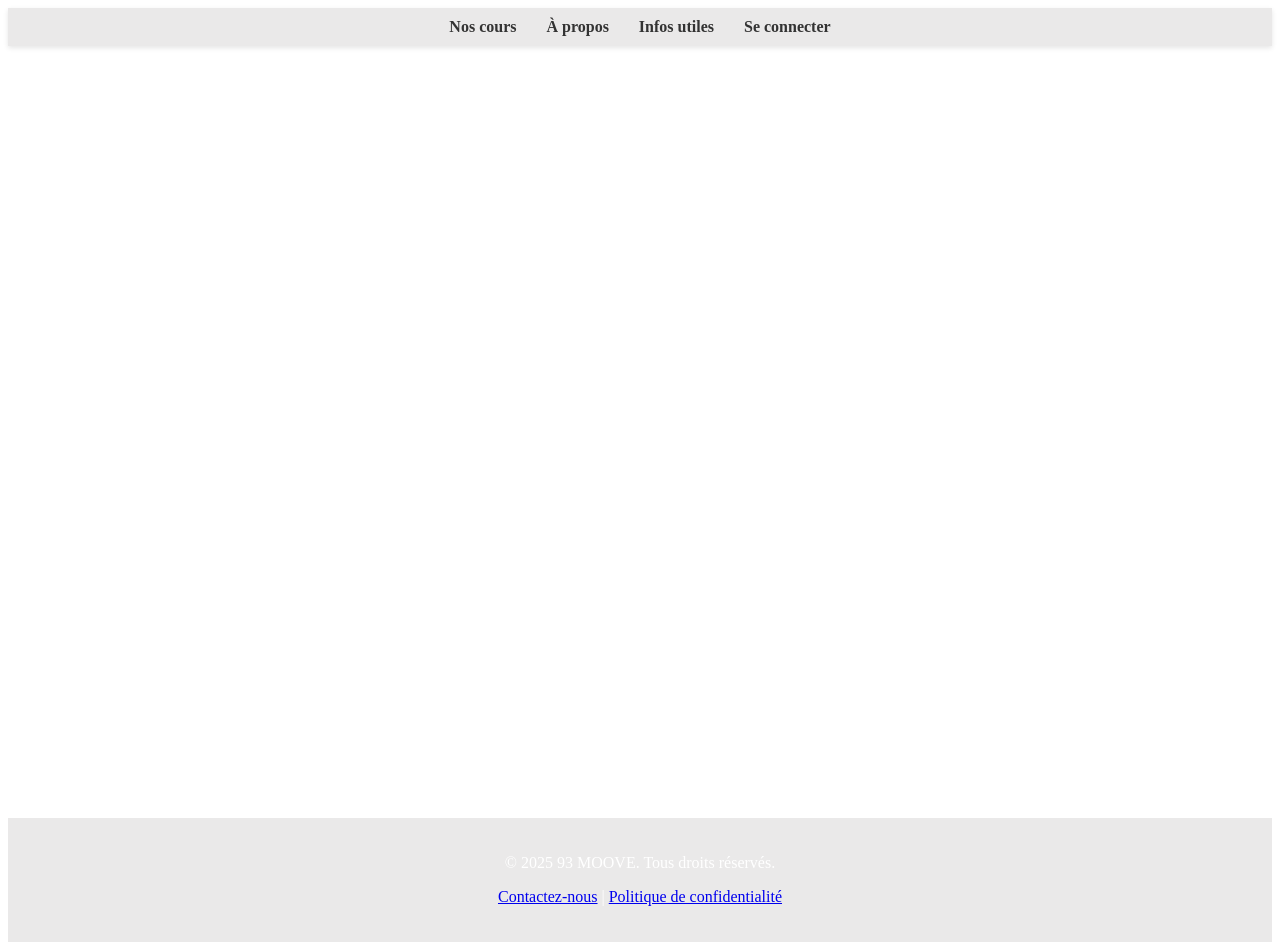
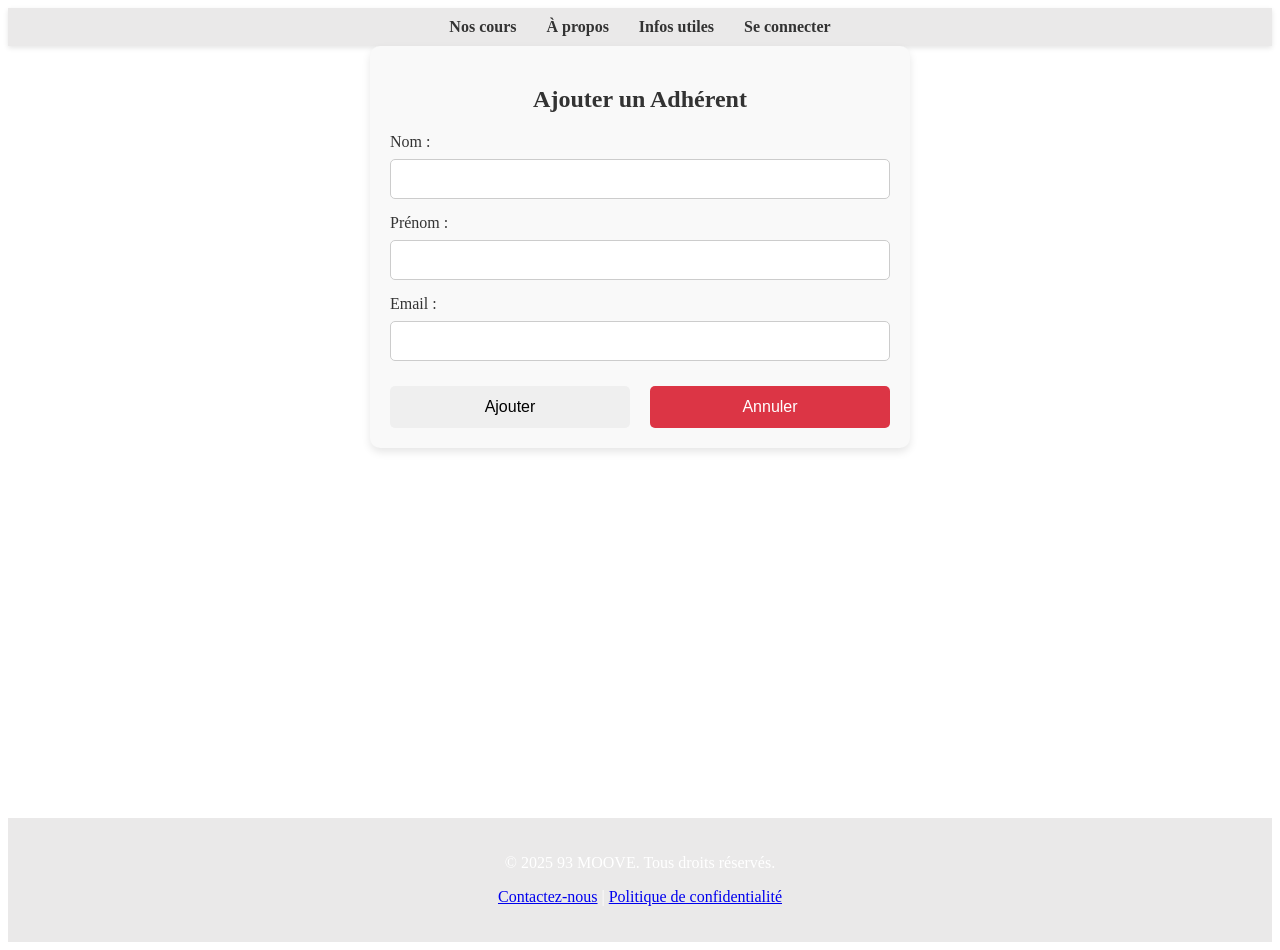
Before and after one commit to Dembele0785/DMZmarche, an Angular app: page /ajouter-adherent in a window 1280 px wide. Before the commit this address led to /. Built offline with nearby package versions, Linux system fonts and the light colour scheme.

Commit message:
comit sherentMarche

```diff
--- a/src/app/app.routes.ts
+++ b/src/app/app.routes.ts
@@ -9,6 +9,7 @@ import {AdminGuard} from './guards/admin.guard';
 import {ModifierCoursComponent} from './cours/ModifierCours/modifier-cours.component';
 import {AjouterCoursComponent} from './cours/AjouterCours/ajouter-cours.component';
 import {UserComponent} from './user/user.component';
+import {AjouterAdherentComponent} from './user/ajouter-adherent/ajouter-adherent.component';
 
 export const routes: Routes = [
   { path: 'cours', component: CoursComponent },
@@ -20,6 +21,7 @@ export const routes: Routes = [
   { path: 'modifier-cours/:id', component: ModifierCoursComponent },
   {path:  'ajouter-cours', component: AjouterCoursComponent},
   { path: 'users', component: UserComponent }, // Route pour afficher les adhérents
+  { path: 'ajouter-adherent', component: AjouterAdherentComponent }, // Ajouter un adhérent
 
 
 ];
--- a/src/app/services/user.service.ts
+++ b/src/app/services/user.service.ts
@@ -51,6 +51,16 @@ export class UserService {
     );
   }
 
+  addUser(user: User): Observable<User> {
+    return this.http.post<User>(`${this.apiUrl}/user`, user, { headers: this.auth.headers }).pipe(
+      catchError(error => {
+        console.error('Erreur lors de l\'ajout de l\'utilisateur', error);
+        throw error;
+      })
+    );
+  }
+
+
 
 
 
--- a/src/app/user/ajouter-adherent/ajouter-adherent.component.css
+++ b/src/app/user/ajouter-adherent/ajouter-adherent.component.css
@@ -1,44 +1,84 @@
+/* Conteneur du formulaire */
 .form-container {
-  max-width: 400px;
+  width: 100%;
+  max-width: 500px;
   margin: 0 auto;
   padding: 20px;
+  background-color: #f9f9f9;
   border-radius: 10px;
-  box-shadow: 0px 0px 10px rgba(0, 0, 0, 0.1);
+  box-shadow: 0px 4px 8px rgba(0, 0, 0, 0.1);
 }
 
-h2 {
+/* Style du titre du formulaire */
+.form-container h2 {
   text-align: center;
+  font-size: 24px;
+  color: #333;
+  margin-bottom: 20px;
 }
 
-form {
-  display: flex;
-  flex-direction: column;
+/* Style des labels */
+.form-container label {
+  display: block;
+  font-size: 16px;
+  margin-bottom: 8px;
+  color: #333;
 }
 
-label {
+/* Style des champs de saisie */
+.form-container input[type="text"],
+.form-container input[type="email"] {
+  width: 100%;
+  padding: 10px;
+  margin-bottom: 15px;
+  font-size: 16px;
+  border: 1px solid #ccc;
+  border-radius: 5px;
+  box-sizing: border-box;
+}
+
+.form-container input[type="text"]:focus,
+.form-container input[type="email"]:focus {
+  border-color: #007bff; /* Bordure bleue au focus */
+  outline: none;
+}
+
+/* Style des boutons */
+button {
+  width: 48%;
+  padding: 12px;
+  font-size: 16px;
+  border: none;
+  border-radius: 5px;
+  cursor: pointer;
+  transition: 0.3s;
   margin-top: 10px;
 }
 
-input {
-  padding: 8px;
-  border: 1px solid #ccc;
-  border-radius: 5px;
+button:first-child {
+  background-color: #28a745; /* Bouton Ajouter */
+  color: white;
 }
 
-button {
-  margin-top: 15px;
-  padding: 10px;
-  border: none;
-  background-color: #28a745;
-  color: white;
-  border-radius: 5px;
-  cursor: pointer;
+button:first-child:hover {
+  background-color: #218838; /* Hover Ajouter */
 }
 
-button[disabled] {
-  background-color: gray;
+button:last-child {
+  background-color: #dc3545; /* Bouton Annuler */
+  color: white;
 }
 
-button:nth-child(2) {
-  background-color: red;
+button:last-child:hover {
+  background-color: #c82333; /* Hover Annuler */
 }
+
+/* Centrer les boutons */
+button {
+  display: inline-block;
+  margin-right: 4%;
+}
+
+button:last-child {
+  margin-right: 0;
+}
--- a/src/app/user/ajouter-adherent/ajouter-adherent.component.html
+++ b/src/app/user/ajouter-adherent/ajouter-adherent.component.html
@@ -1,14 +1,14 @@
-<div class="ajouter-adherent-container">
+<div class="form-container">
   <h2>Ajouter un Adhérent</h2>
 
   <label>Nom :</label>
-  <input type="text" [(ngModel)]="nouveauAdherent.nom">
+  <input type="text" [(ngModel)]="nouveauAdherent.nom" required>
 
   <label>Prénom :</label>
-  <input type="text" [(ngModel)]="nouveauAdherent.prenom">
+  <input type="text" [(ngModel)]="nouveauAdherent.prenom" required>
 
   <label>Email :</label>
-  <input type="email" [(ngModel)]="nouveauAdherent.email">
+  <input type="email" [(ngModel)]="nouveauAdherent.email" required>
 
   <button (click)="ajouterAdherent()">Ajouter</button>
   <button (click)="annuler()">Annuler</button>
--- a/src/app/user/ajouter-adherent/ajouter-adherent.component.ts
+++ b/src/app/user/ajouter-adherent/ajouter-adherent.component.ts
@@ -0,0 +1,39 @@
+import { Component } from '@angular/core';
+import { Router } from '@angular/router';
+import { UserService } from '../../services/user.service';
+import { User } from '../../model/user.model';
+import {FormsModule} from '@angular/forms';
+
+@Component({
+  selector: 'app-ajouter-adherent',
+  templateUrl: './ajouter-adherent.component.html',
+  imports: [
+    FormsModule
+  ],
+  styleUrls: ['./ajouter-adherent.component.css']
+})
+export class AjouterAdherentComponent {
+  // Initialisation de l'objet pour le nouvel adhérent
+  nouveauAdherent: User = { id: 0, nom: '', prenom: '', email: '', role: 'ADHERENT' };
+
+  constructor(
+    private userService: UserService,
+    private router: Router
+  ) {}
+
+  // Fonction d'ajout de l'adhérent
+  ajouterAdherent(): void {
+    this.userService.addUser(this.nouveauAdherent).subscribe({
+      next: () => {
+        alert('✅ Adhérent ajouté avec succès !');
+        this.router.navigate(['/users']);  // Rediriger vers la page des utilisateurs
+      },
+      error: () => alert('❌ Erreur : Ajout échoué')
+    });
+  }
+
+  // Fonction pour annuler l'ajout et retourner à la liste des utilisateurs
+  annuler(): void {
+    this.router.navigate(['/users']);
+  }
+}
--- a/src/app/user/user.component.css
+++ b/src/app/user/user.component.css
@@ -101,3 +101,34 @@
   transform: scale(1.05);
   box-shadow: 0px 6px 10px rgba(0, 0, 0, 0.15);
 }
+
+/* Conteneur du bouton Ajouter */
+.add-button-container {
+  text-align: center;
+  margin-bottom: 20px;
+}
+
+/* Style du bouton Ajouter un Adhérent */
+.add-button {
+  background-color: #007bff; /* Couleur bleue */
+  color: white; /* Texte blanc */
+  border: none;
+  padding: 12px 25px; /* Espacement à l'intérieur du bouton */
+  font-size: 18px; /* Taille du texte */
+  border-radius: 8px; /* Coins arrondis */
+  cursor: pointer;
+  transition: background-color 0.3s, transform 0.3s; /* Transition pour l'effet hover */
+}
+
+.add-button:hover {
+  background-color: #0056b3; /* Couleur bleue foncée au survol */
+  transform: scale(1.05); /* Légère agrandissement au survol */
+}
+
+.add-button:focus {
+  outline: none; /* Supprimer le contour du bouton quand il est sélectionné */
+}
+
+.add-button:active {
+  transform: scale(0.98); /* Légère réduction du bouton lorsqu'il est cliqué */
+}
--- a/src/app/user/user.component.html
+++ b/src/app/user/user.component.html
@@ -1,4 +1,9 @@
 <h2 class="title">Liste des Adhérents</h2>
+
+<!-- Bouton Ajouter un Adhérent -->
+<div class="add-button-container">
+  <button (click)="router.navigate(['/ajouter-adherent'])">Ajouter un Adhérent</button>
+</div>
 
 <!-- Liste des utilisateurs -->
 <div class="users-container">
--- a/src/app/user/user.component.ts
+++ b/src/app/user/user.component.ts
@@ -3,6 +3,7 @@ import {UserService} from '../services/user.service';
 import {User} from '../model/user.model';
 import {NgForOf} from '@angular/common';
 import {Observable} from 'rxjs';
+import {Router} from '@angular/router';
 
 @Component({
   selector: 'app-user',
@@ -15,7 +16,7 @@ import {Observable} from 'rxjs';
 export class UserComponent implements OnInit {
   users: User[] = []; // Liste des utilisateurs à afficher
 
-  constructor(private userService: UserService) {}
+  constructor(private userService: UserService, protected router: Router) {}
 
   ngOnInit(): void {
     this.loadUsers(); // Charger les utilisateurs au démarrage du composant
```
Also changed, not shown: 1 other file (tests, documents, lock files or other folders).
